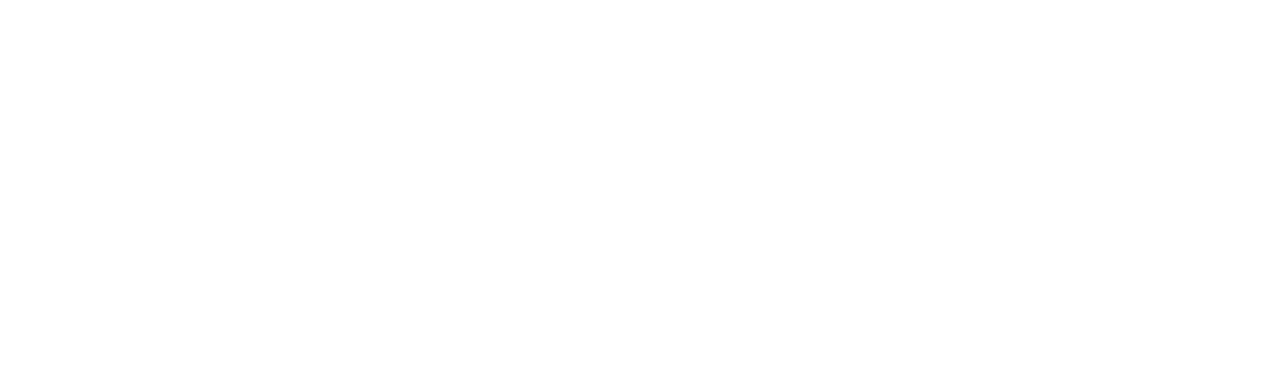
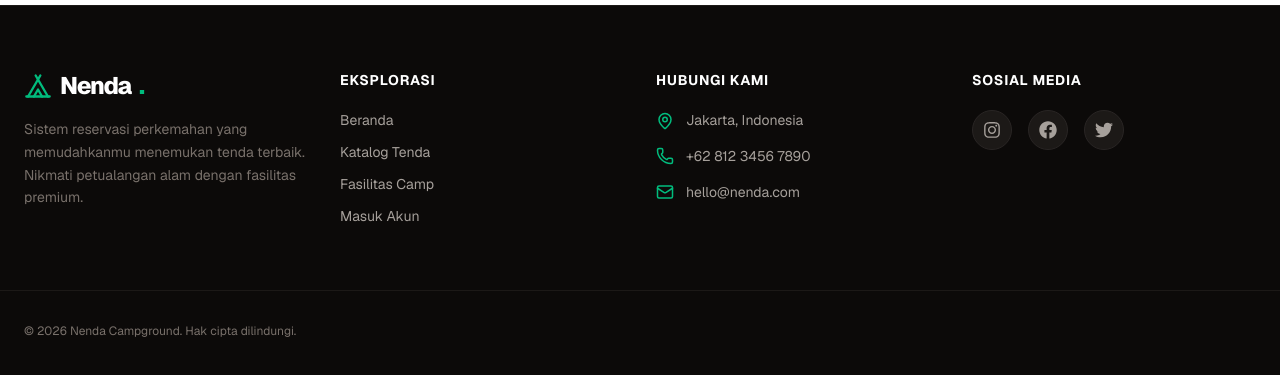
Before and after one commit to fardansa/Nenda, a Next.js app in the folder frontend/: page / in a window 1280 px wide. Shown: the part 2071-2446 px from the top of the page. Before the commit the page ends 2076 px from the top, so only its background shows below. Built offline with nearby package versions, Linux system fonts and the light colour scheme; no server answers.

Commit message:
Adding footer.

```diff
--- a/frontend/app/admin/dashboard/page.tsx
+++ b/frontend/app/admin/dashboard/page.tsx
@@ -1,14 +1,23 @@
 "use client";
 
-import { useState } from 'react';
+import { useState, useEffect } from 'react';
 import { Tent, ClipboardList, CheckCircle2, AlertCircle } from 'lucide-react';
 
 export default function AdminDashboardPage() {
-  const [bookings, setBookings] = useState([
-    { id: "CAMP-001", name: "Dipta", package: "Paket Double", total: "Rp 250.000", status: "Menunggu Verifikasi" },
-    { id: "CAMP-002", name: "Dayu", package: "Paket Family", total: "Rp 400.000", status: "Paid" },
-    { id: "CAMP-003", name: "Ridwan", package: "Paket Single", total: "Rp 150.000", status: "Menunggu Pembayaran" },
-  ]);
+  // State dikosongkan untuk persiapan fetch dari database
+  const [bookings, setBookings] = useState<any[]>([]);
+
+  // TODO: Nanti tempatkan fungsi fetch ke backend FastAPI di sini
+  /*
+  useEffect(() => {
+    const fetchBookings = async () => {
+      // const res = await fetch('http://localhost:6969/api/bookings');
+      // const data = await res.json();
+      // setBookings(data);
+    };
+    fetchBookings();
+  }, []);
+  */
 
   const confirmPayment = (id: string) => {
     setBookings(bookings.map(b => b.id === id ? { ...b, status: "Paid" } : b));
@@ -23,22 +32,22 @@
 
       <div className="grid grid-cols-1 sm:grid-cols-2 lg:grid-cols-4 gap-6">
         <div className="bg-white p-6 rounded-2xl border border-stone-200 shadow-sm flex items-center justify-between">
-          <div><p className="text-xs font-bold text-stone-400 uppercase tracking-wider">Total Reservasi</p><h3 className="text-2xl font-extrabold text-stone-800 mt-1">148</h3></div>
+          <div><p className="text-xs font-bold text-stone-400 uppercase tracking-wider">Total Reservasi</p><h3 className="text-2xl font-extrabold text-stone-800 mt-1">0</h3></div>
           <div className="p-3 bg-stone-100 text-stone-600 rounded-xl"><ClipboardList size={20} /></div>
         </div>
 
         <div className="bg-white p-6 rounded-2xl border border-stone-200 shadow-sm flex items-center justify-between">
-          <div><p className="text-xs font-bold text-stone-400 uppercase tracking-wider">Tenda Terpakai</p><h3 className="text-2xl font-extrabold text-stone-800 mt-1">32</h3></div>
+          <div><p className="text-xs font-bold text-stone-400 uppercase tracking-wider">Tenda Terpakai</p><h3 className="text-2xl font-extrabold text-stone-800 mt-1">0</h3></div>
           <div className="p-3 bg-emerald-50 text-emerald-600 rounded-xl"><Tent size={20} /></div>
         </div>
 
         <div className="bg-white p-6 rounded-2xl border border-stone-200 shadow-sm flex items-center justify-between">
-          <div><p className="text-xs font-bold text-stone-400 uppercase tracking-wider">Butuh Verifikasi</p><h3 className="text-2xl font-extrabold text-orange-600 mt-1">5</h3></div>
+          <div><p className="text-xs font-bold text-stone-400 uppercase tracking-wider">Butuh Verifikasi</p><h3 className="text-2xl font-extrabold text-orange-600 mt-1">0</h3></div>
           <div className="p-3 bg-orange-50 text-orange-600 rounded-xl"><AlertCircle size={20} /></div>
         </div>
 
         <div className="bg-white p-6 rounded-2xl border border-stone-200 shadow-sm flex items-center justify-between">
-          <div><p className="text-xs font-bold text-stone-400 uppercase tracking-wider">Selesai (Paid)</p><h3 className="text-2xl font-extrabold text-emerald-600 mt-1">111</h3></div>
+          <div><p className="text-xs font-bold text-stone-400 uppercase tracking-wider">Selesai (Paid)</p><h3 className="text-2xl font-extrabold text-emerald-600 mt-1">0</h3></div>
           <div className="p-3 bg-emerald-50 text-emerald-600 rounded-xl"><CheckCircle2 size={20} /></div>
         </div>
       </div>
@@ -53,7 +62,8 @@
               </tr>
             </thead>
             <tbody className="divide-y divide-stone-100 text-stone-700">
-              {bookings.map((row) => (
+              {bookings.length > 0 ? (
+                bookings.map((row) => (
                   <tr key={row.id} className="hover:bg-stone-50/50 transition-colors">
                     <td className="px-6 py-4 font-mono font-bold text-stone-500">{row.id}</td>
                     <td className="px-6 py-4 font-bold text-stone-900">{row.name}</td>
@@ -70,7 +80,18 @@
                       ) : <span className="text-stone-400 text-xs font-medium italic">Selesai</span>}
                     </td>
                   </tr>
-              ))}
+                ))
+              ) : (
+                <tr>
+                  <td colSpan={6} className="px-6 py-12 text-center text-stone-500">
+                    <div className="flex flex-col items-center justify-center">
+                      <ClipboardList size={40} className="text-stone-300 mb-3" />
+                      <p className="font-medium">Belum ada data transaksi yang masuk.</p>
+                      <p className="text-xs text-stone-400 mt-1">Data akan muncul secara otomatis ketika API backend terhubung.</p>
+                    </div>
+                  </td>
+                </tr>
+              )}
             </tbody>
           </table>
         </div>
--- a/frontend/app/page.tsx
+++ b/frontend/app/page.tsx
@@ -4,8 +4,8 @@
 import Link from 'next/link';
 import { useRouter } from 'next/navigation';
 import { Tent, MapPin, Users, CheckCircle2, User } from 'lucide-react';
-// Import komponen Interactive Selector yang baru saja dibuat
 import InteractiveSelector from '@/components/ui/interactive-selector';
+import Footer from '@/components/ui/footer';
 
 export default function HomePage() {
   const [tents, setTents] = useState<any[]>([]);
@@ -126,7 +126,7 @@
         </div>
       </section>
 
-      {/* INTERACTIVE SELECTOR COMPONENT (Terintegrasi di sini) */}
+      {/* INTERACTIVE SELECTOR SECTION */}
       <div className="max-w-7xl mx-auto px-6">
         <InteractiveSelector />
       </div>
@@ -149,7 +149,7 @@
                 <div key={tent.tent_id} className="bg-stone-50 border border-stone-200 rounded-3xl overflow-hidden hover:shadow-xl transition-shadow group flex flex-col">
                   <div className="h-48 overflow-hidden relative">
                     <img
-                      src={`https://images.unsplash.com/photo-1504280390467-33348873099b?w=600&auto=format&fit=crop&q=60`}
+                      src="https://images.unsplash.com/photo-1510312305653-8ed496efae75?q=80&w=600&auto=format&fit=crop"
                       alt="Tent"
                       className="w-full h-full object-cover group-hover:scale-110 transition-transform duration-500"
                     />
@@ -207,6 +207,9 @@
         </div>
       </section>
 
+      {/* FOOTER SECTION */}
+      <Footer />
+
     </div>
   );
 }
--- /dev/null
+++ b/frontend/components/ui/footer.tsx
@@ -0,0 +1,77 @@
+import Link from 'next/link';
+// Hapus Instagram, Facebook, Twitter dari lucide-react
+import { Tent, MapPin, Phone, Mail } from 'lucide-react';
+// Import ikon brand dari react-icons/fa yang sudah terbukti aman
+import { FaInstagram, FaFacebook, FaTwitter } from 'react-icons/fa';
+
+export default function Footer() {
+  return (
+    <footer className="bg-stone-950 text-stone-400 py-16 font-sans border-t border-stone-900">
+      <div className="max-w-7xl mx-auto px-6 grid grid-cols-1 md:grid-cols-4 gap-12 md:gap-8">
+
+        {/* Kolom 1: Brand & Deskripsi */}
+        <div className="space-y-4">
+          <Link href="/" className="flex items-center gap-2 text-white font-extrabold text-2xl tracking-tighter">
+            <Tent className="text-emerald-500" size={28} />
+            Nenda<span className="text-emerald-500">.</span>
+          </Link>
+          <p className="text-sm text-stone-500 leading-relaxed max-w-xs">
+            Sistem reservasi perkemahan yang memudahkanmu menemukan tenda terbaik. Nikmati petualangan alam dengan fasilitas premium.
+          </p>
+        </div>
+
+        {/* Kolom 2: Tautan Cepat */}
+        <div>
+          <h3 className="text-white font-bold mb-5 uppercase tracking-wider text-sm">Eksplorasi</h3>
+          <ul className="space-y-3 text-sm">
+            <li><Link href="/" className="hover:text-emerald-400 transition">Beranda</Link></li>
+            <li><Link href="/#katalog" className="hover:text-emerald-400 transition">Katalog Tenda</Link></li>
+            <li><Link href="#" className="hover:text-emerald-400 transition">Fasilitas Camp</Link></li>
+            <li><Link href="/login" className="hover:text-emerald-400 transition">Masuk Akun</Link></li>
+          </ul>
+        </div>
+
+        {/* Kolom 3: Kontak */}
+        <div>
+          <h3 className="text-white font-bold mb-5 uppercase tracking-wider text-sm">Hubungi Kami</h3>
+          <ul className="space-y-4 text-sm">
+            <li className="flex items-start gap-3">
+              <MapPin size={18} className="text-emerald-500 shrink-0 mt-0.5" />
+              <span>Jakarta, Indonesia</span>
+            </li>
+            <li className="flex items-center gap-3">
+              <Phone size={18} className="text-emerald-500 shrink-0" />
+              <span>+62 812 3456 7890</span>
+            </li>
+            <li className="flex items-center gap-3">
+              <Mail size={18} className="text-emerald-500 shrink-0" />
+              <span>hello@nenda.com</span>
+            </li>
+          </ul>
+        </div>
+
+        {/* Kolom 4: Sosial Media */}
+        <div>
+          <h3 className="text-white font-bold mb-5 uppercase tracking-wider text-sm">Sosial Media</h3>
+          <div className="flex gap-4">
+            <a href="#" className="w-10 h-10 bg-stone-900 border border-stone-800 rounded-full flex items-center justify-center hover:bg-emerald-600 hover:border-emerald-500 hover:text-white transition-all">
+              <FaInstagram size={18} />
+            </a>
+            <a href="#" className="w-10 h-10 bg-stone-900 border border-stone-800 rounded-full flex items-center justify-center hover:bg-emerald-600 hover:border-emerald-500 hover:text-white transition-all">
+              <FaFacebook size={18} />
+            </a>
+            <a href="#" className="w-10 h-10 bg-stone-900 border border-stone-800 rounded-full flex items-center justify-center hover:bg-emerald-600 hover:border-emerald-500 hover:text-white transition-all">
+              <FaTwitter size={18} />
+            </a>
+          </div>
+        </div>
+
+      </div>
+
+      {/* Baris Bawah: Copyright & Tim Pengembang */}
+      <div className="max-w-7xl mx-auto px-6 mt-16 pt-8 border-t border-stone-900 flex flex-col md:flex-row justify-between items-center gap-4 text-xs text-stone-500">
+        <p>&copy; {new Date().getFullYear()} Nenda Campground. Hak cipta dilindungi.</p>
+      </div>
+    </footer>
+  );
+}
```
Also changed, not shown: 1 other file (tests, documents, lock files or other folders). Lines whose indentation alone changed are shown as unchanged.
